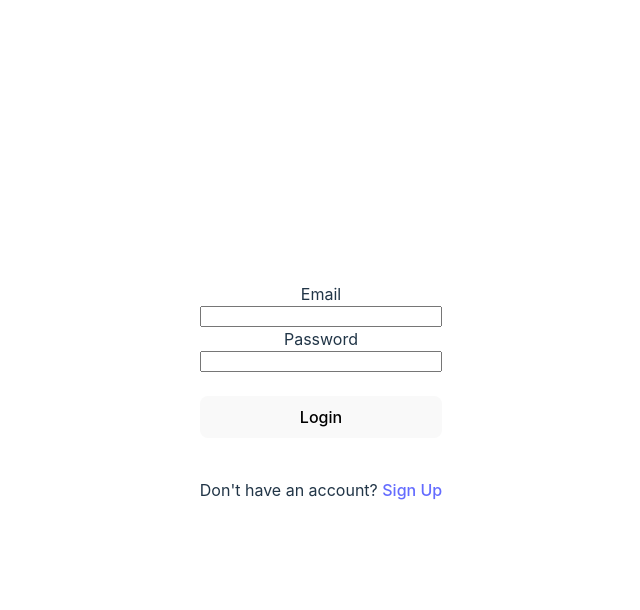
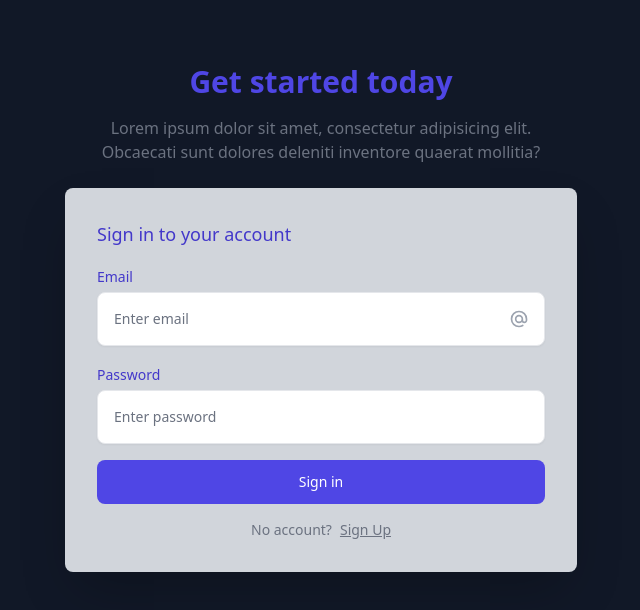
Before and after one commit to LMC23/safe_to_eat, a React (Vite) app in the folder frontend/: page /login in a window 1280 px wide. Shown: the top 610 px of the page, without its empty margins (319-959 px from the left). Built offline with nearby package versions, Linux system fonts and the light colour scheme; no server answers.

Commit message:
added frontend

```diff
--- a/frontend/index.html
+++ b/frontend/index.html
@@ -6,7 +6,7 @@
     <meta name="viewport" content="width=device-width, initial-scale=1.0" />
     <title>Vite + React</title>
   </head>
-  <body>
+  <body class="w-full h-full bg-gray-900">
     <div id="root"></div>
     <script type="module" src="/src/main.jsx"></script>
   </body>
--- a/frontend/package.json
+++ b/frontend/package.json
@@ -15,9 +15,13 @@
     "react-router-dom": "^6.3.0"
   },
   "devDependencies": {
+    "@tailwindcss/forms": "^0.5.2",
     "@types/react": "^18.0.17",
     "@types/react-dom": "^18.0.6",
     "@vitejs/plugin-react": "^2.0.1",
+    "autoprefixer": "^10.4.8",
+    "postcss": "^8.4.16",
+    "tailwindcss": "^3.1.8",
     "vite": "^3.0.7"
   }
 }
--- /dev/null
+++ b/frontend/postcss.config.cjs
@@ -0,0 +1,6 @@
+module.exports = {
+  plugins: {
+    tailwindcss: {},
+    autoprefixer: {},
+  },
+}
--- a/frontend/src/App.css
+++ /dev/null
@@ -1,41 +0,0 @@
-#root {
-  max-width: 1280px;
-  margin: 0 auto;
-  padding: 2rem;
-  text-align: center;
-}
-
-.logo {
-  height: 6em;
-  padding: 1.5em;
-  will-change: filter;
-}
-.logo:hover {
-  filter: drop-shadow(0 0 2em #646cffaa);
-}
-.logo.react:hover {
-  filter: drop-shadow(0 0 2em #61dafbaa);
-}
-
-@keyframes logo-spin {
-  from {
-    transform: rotate(0deg);
-  }
-  to {
-    transform: rotate(360deg);
-  }
-}
-
-@media (prefers-reduced-motion: no-preference) {
-  a:nth-of-type(2) .logo {
-    animation: logo-spin infinite 20s linear;
-  }
-}
-
-.card {
-  padding: 2em;
-}
-
-.read-the-docs {
-  color: #888;
-}
--- a/frontend/src/App.jsx
+++ b/frontend/src/App.jsx
@@ -1,17 +1,16 @@
 
 import { AuthProvider } from "./contexts/Auth";
 import { BrowserRouter, Routes, Route } from "react-router-dom";
-
-import "./App.css";
+import { PrivateRoute } from "./components/PrivateRoute";
 import HomePage from "./pages/HomePage";
 import Login from "./pages/Login";
 import SignUp from "./pages/Signup";
-import { PrivateRoute } from "./components/PrivateRoute";
 
 // https://reactrouter.com/docs/en/v6/components/routes
 // https://supabase.com/blog/supabase-js-v2
 // https://github.com/ruanmartinelli/supabase-auth-react/blob/main/src/components/Signup.js
 // https://www.hyperui.dev/components/application-ui/side-menu
+// https://supabase.com/docs/reference/javascript/next/auth-admin-generatelink
 
 function App() {
 
--- a/frontend/src/index.css
+++ b/frontend/src/index.css
@@ -1,70 +1,3 @@
-:root {
-  font-family: Inter, Avenir, Helvetica, Arial, sans-serif;
-  font-size: 16px;
-  line-height: 24px;
-  font-weight: 400;
-
-  color-scheme: light dark;
-  color: rgba(255, 255, 255, 0.87);
-  background-color: #242424;
-
-  font-synthesis: none;
-  text-rendering: optimizeLegibility;
-  -webkit-font-smoothing: antialiased;
-  -moz-osx-font-smoothing: grayscale;
-  -webkit-text-size-adjust: 100%;
-}
-
-a {
-  font-weight: 500;
-  color: #646cff;
-  text-decoration: inherit;
-}
-a:hover {
-  color: #535bf2;
-}
-
-body {
-  margin: 0;
-  display: flex;
-  place-items: center;
-  min-width: 320px;
-  min-height: 100vh;
-}
-
-h1 {
-  font-size: 3.2em;
-  line-height: 1.1;
-}
-
-button {
-  border-radius: 8px;
-  border: 1px solid transparent;
-  padding: 0.6em 1.2em;
-  font-size: 1em;
-  font-weight: 500;
-  font-family: inherit;
-  background-color: #1a1a1a;
-  cursor: pointer;
-  transition: border-color 0.25s;
-}
-button:hover {
-  border-color: #646cff;
-}
-button:focus,
-button:focus-visible {
-  outline: 4px auto -webkit-focus-ring-color;
-}
-
-@media (prefers-color-scheme: light) {
-  :root {
-    color: #213547;
-    background-color: #ffffff;
-  }
-  a:hover {
-    color: #747bff;
-  }
-  button {
-    background-color: #f9f9f9;
-  }
-}
+@tailwind base;
+@tailwind components;
+@tailwind utilities;
--- a/frontend/src/pages/Login.jsx
+++ b/frontend/src/pages/Login.jsx
@@ -1,33 +1,111 @@
-import { useRef, useState } from 'react'
-import { useNavigate, Link } from 'react-router-dom'
+import { useRef, useState } from "react";
+import { useNavigate, Link } from "react-router-dom";
 
-import { useAuth } from '../contexts/Auth'
+import { useAuth } from "../contexts/Auth";
 
 export default function Login() {
-  const emailRef = useRef()
-  const passwordRef = useRef()
+  const emailRef = useRef();
+  const passwordRef = useRef();
 
-  const [error, setError] = useState(null)
+  const [error, setError] = useState(null);
 
-  const { signIn } = useAuth()
+  const { signIn } = useAuth();
   const navigate = useNavigate();
 
   async function handleSubmit(e) {
-    e.preventDefault()
+    e.preventDefault();
 
-    const email = emailRef.current.value
-    const password = passwordRef.current.value
+    const email = emailRef.current.value;
+    const password = passwordRef.current.value;
 
-    const { error } = await signIn({ email, password })
+    const { error } = await signIn({ email, password });
 
-    if (error) return setError(error)
+    if (error) return setError(error);
 
-    navigate('/')
+    navigate("/");
   }
 
   return (
     <>
-      <form onSubmit={handleSubmit} style={{display: 'flex', flexDirection: 'column'}}>
+      <div className="max-w-screen-xl px-4 py-16 mx-auto sm:px-6 lg:px-8">
+        <div className="max-w-lg mx-auto">
+          <h1 className="text-2xl font-bold text-center text-indigo-600 sm:text-3xl">
+            Get started today
+          </h1>
+
+          <p className="max-w-md mx-auto mt-4 text-center text-gray-500">
+            Lorem ipsum dolor sit amet, consectetur adipisicing elit. Obcaecati
+            sunt dolores deleniti inventore quaerat mollitia?
+          </p>
+
+          <form action="" className="p-8 mt-6 mb-0 space-y-4 rounded-lg shadow-2xl bg-gray-300 text-indigo-700">
+            <p className="text-lg font-medium">Sign in to your account</p>
+
+            <div>
+              <label htmlFor="email" className="text-sm font-medium">
+                Email
+              </label>
+
+              <div className="relative mt-1">
+                <input
+                  type="email"
+                  id="email"
+                  className="w-full p-4 pr-12 text-sm border-gray-200 rounded-lg shadow-sm"
+                  placeholder="Enter email"
+                />
+
+                <span className="absolute inset-y-0 inline-flex items-center right-4">
+                  <svg
+                    xmlns="http://www.w3.org/2000/svg"
+                    className="w-5 h-5 text-gray-400"
+                    fill="none"
+                    viewBox="0 0 24 24"
+                    stroke="currentColor"
+                  >
+                    <path
+                      strokeLinecap="round"
+                      strokeLinejoin="round"
+                      strokeWidth="2"
+                      d="M16 12a4 4 0 10-8 0 4 4 0 008 0zm0 0v1.5a2.5 2.5 0 005 0V12a9 9 0 10-9 9m4.5-1.206a8.959 8.959 0 01-4.5 1.207"
+                    />
+                  </svg>
+                </span>
+              </div>
+            </div>
+
+            <div>
+              <label htmlFor="password" className="text-sm font-medium">
+                Password
+              </label>
+
+              <div className="relative mt-1">
+                <input
+                  type="password"
+                  id="password"
+                  className="w-full p-4 pr-12 text-sm border-gray-200 rounded-lg shadow-sm"
+                  placeholder="Enter password"
+                />
+
+
+              </div>
+            </div>
+
+            <button
+              type="submit"
+              className="block w-full px-5 py-3 text-sm font-medium text-white bg-indigo-600 rounded-lg"
+            >
+              Sign in
+            </button>
+
+            <p className="text-sm text-center text-gray-500">
+              No account?
+              <Link to="/signup" className="underline ml-2">Sign Up</Link>
+            </p>
+          </form>
+        </div>
+      </div>
+
+      {/* <form onSubmit={handleSubmit} style={{display: 'flex', flexDirection: 'column'}}>
         <div>{error && JSON.stringify(error)}</div>
 
         <label htmlFor="input-email">Email</label>
@@ -43,7 +121,7 @@ export default function Login() {
       <br />
       <p>
         Don't have an account? <Link to="/signup">Sign Up</Link>
-      </p>
+      </p> */}
     </>
-  )
+  );
 }
--- a/frontend/src/pages/Signup.jsx
+++ b/frontend/src/pages/Signup.jsx
@@ -30,6 +30,7 @@ export default function Signup() {
       <form onSubmit={handleSubmit} style={{display: 'flex', flexDirection: 'column'}}>
         <div>{error && JSON.stringify(error)}</div>
 
+
         <label htmlFor="input-email">Email</label>
         <input id="input-email" type="email" ref={emailRef} />
 
--- /dev/null
+++ b/frontend/tailwind.config.cjs
@@ -0,0 +1,11 @@
+/** @type {import('tailwindcss').Config} */
+module.exports = {
+  content: [
+    "./index.html",
+    "./src/**/*.{vue,js,ts,jsx,tsx}",
+  ],
+  theme: {
+    extend: {},
+  },
+  plugins: [require('@tailwindcss/forms')],
+}
```
Also changed, not shown: 1 other file (tests, documents, lock files or other folders).
